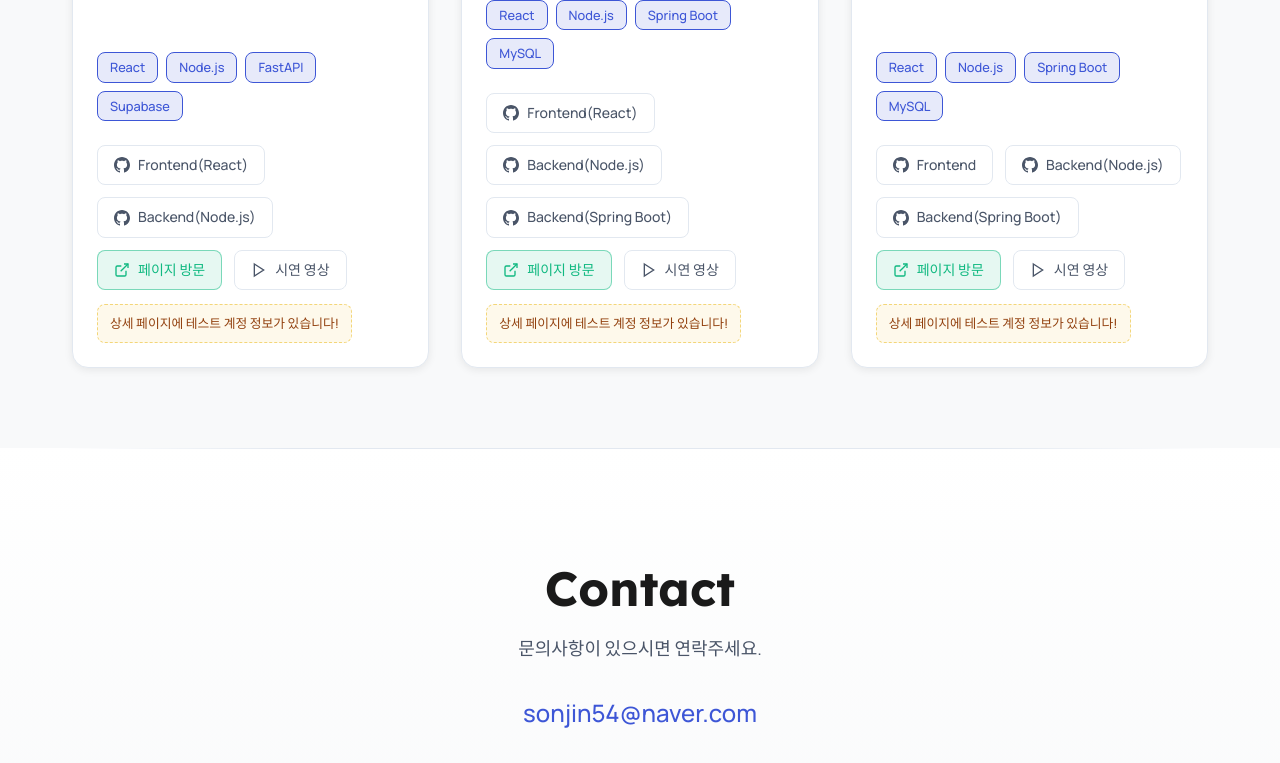
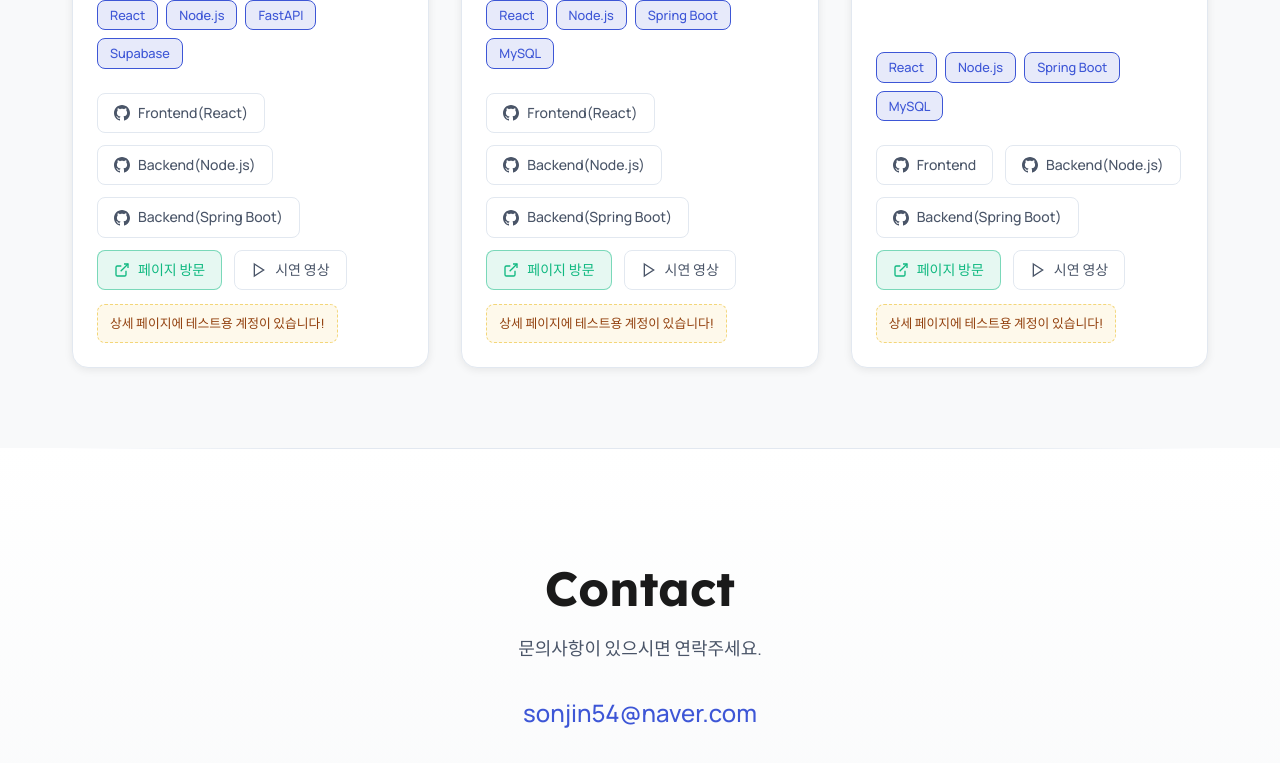
Before and after one commit to HeoSeonJin0504/HeoSeonJin0504.github.io, a React (Vite) app: page / in a window 1280 px wide. Shown: the part 1684-2447 px from the top of the page. Built offline with nearby package versions, Linux system fonts and the light colour scheme.

Commit message:
Qureka Spring Boot 추가

```diff
--- a/src/components/ProjectCard.tsx
+++ b/src/components/ProjectCard.tsx
@@ -370,7 +370,7 @@ const ProjectCard: React.FC<ProjectCardProps> = ({ project, index }) => {
 
           {project.testAccount && (
             <TestAccountBadge>
-              상세 페이지에 테스트 계정 정보가 있습니다!
+              상세 페이지에 테스트용 계정이 있습니다!
             </TestAccountBadge>
           )}
       </Content>
--- a/src/data/projects.ts
+++ b/src/data/projects.ts
@@ -59,6 +59,10 @@ export const projects: Project[] = [
       {
         label: "Backend(Node.js)",
         url: "https://github.com/HeoSeonJin0504/qurekanode-supabase.git",
+      },
+      {
+        label: "Backend(Spring Boot)",
+        url: "https://github.com/HeoSeonJin0504/qurekaspring-supabase.git",
       },
     ],
     demoUrl: "https://qureka.vercel.app",
```
